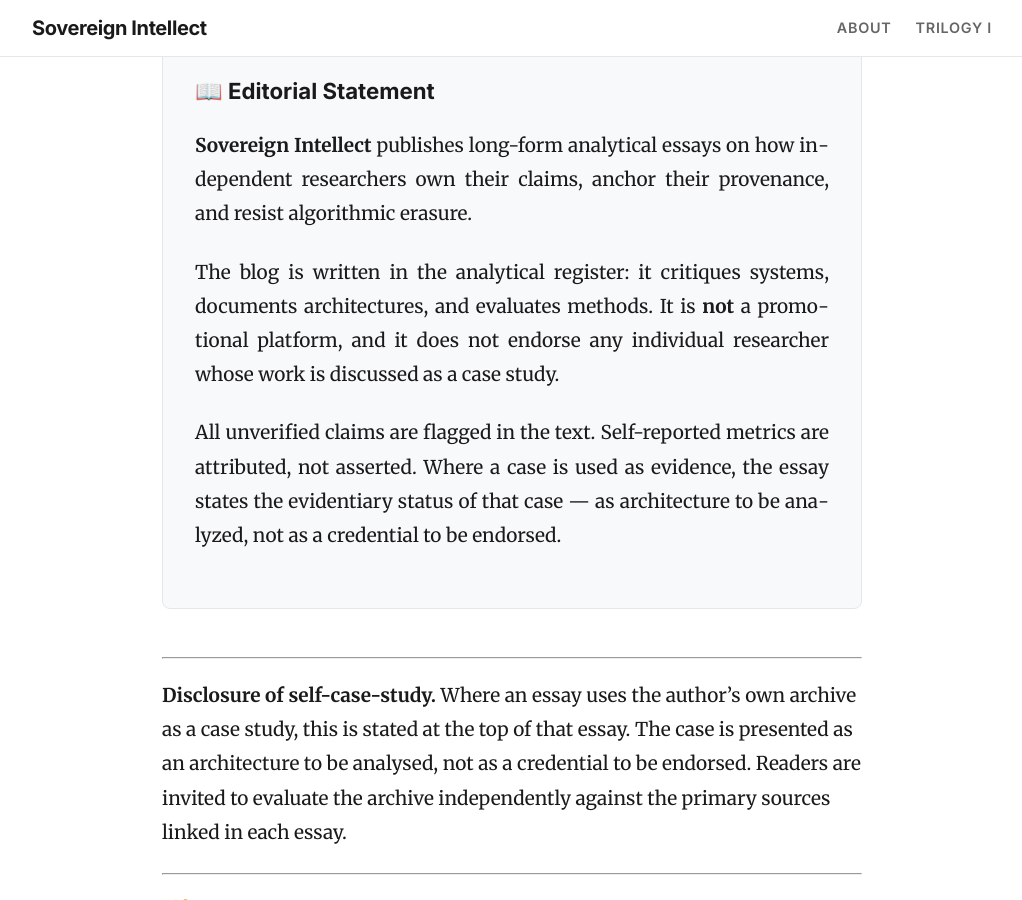
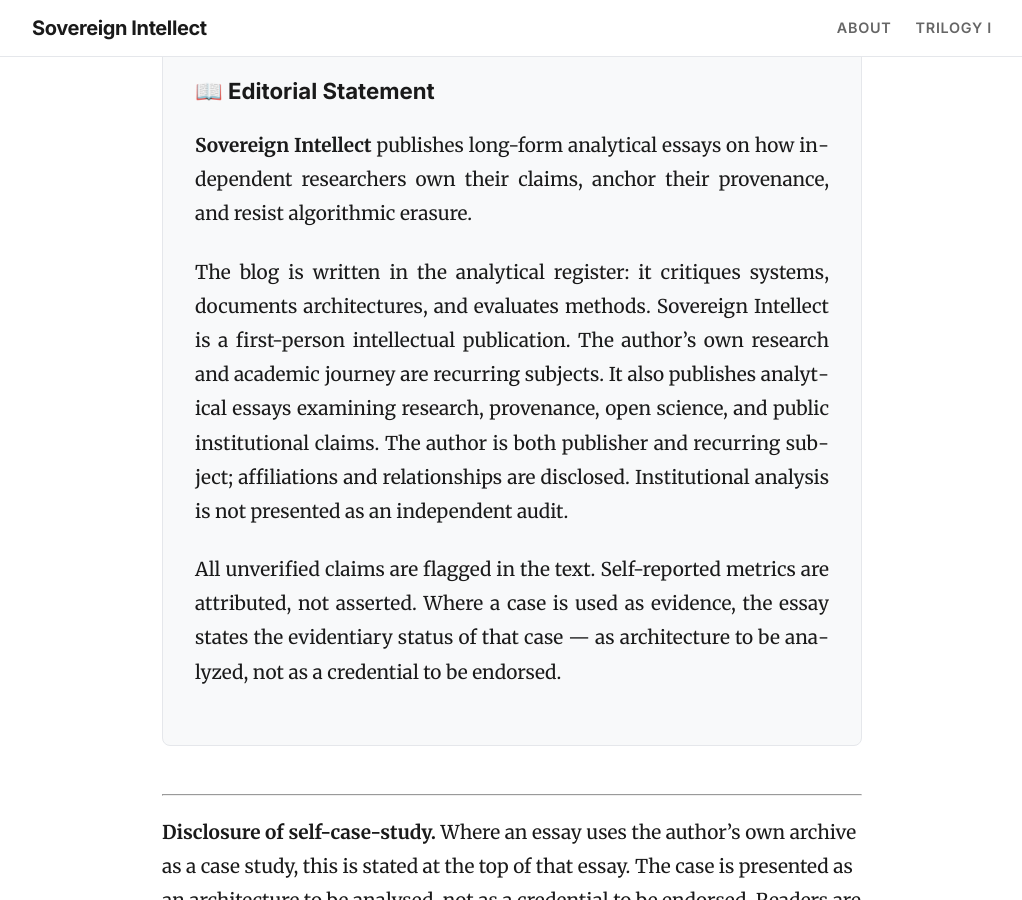
Before and after one commit to pravinkumar-ghodake/sovereign-intellect-blog, a Jekyll site: the page built from about.md, in a window 1280 px wide and 900 px high, scrolled down 394 px. Shown: the whole window, without its empty margins (128-1150 px from the left). Built offline with Jekyll 4.4.1, drawn with Linux system fonts in a browser that asks for light colours.

Commit message:
Update about.md

```diff
--- a/about.md
+++ b/about.md
@@ -17,7 +17,7 @@ permalink: /about/
 
 **Sovereign Intellect** publishes long-form analytical essays on how independent researchers own their claims, anchor their provenance, and resist algorithmic erasure.
 
-The blog is written in the analytical register: it critiques systems, documents architectures, and evaluates methods. It is **not** a promotional platform, and it does not endorse any individual researcher whose work is discussed as a case study.
+The blog is written in the analytical register: it critiques systems, documents architectures, and evaluates methods. Sovereign Intellect is a first-person intellectual publication. The author's own research and academic journey are recurring subjects. It also publishes analytical essays examining research, provenance, open science, and public institutional claims. The author is both publisher and recurring subject; affiliations and relationships are disclosed. Institutional analysis is not presented as an independent audit.
 
 All unverified claims are flagged in the text. Self-reported metrics are attributed, not asserted. Where a case is used as evidence, the essay states the evidentiary status of that case — as architecture to be analyzed, not as a credential to be endorsed.
 
```
